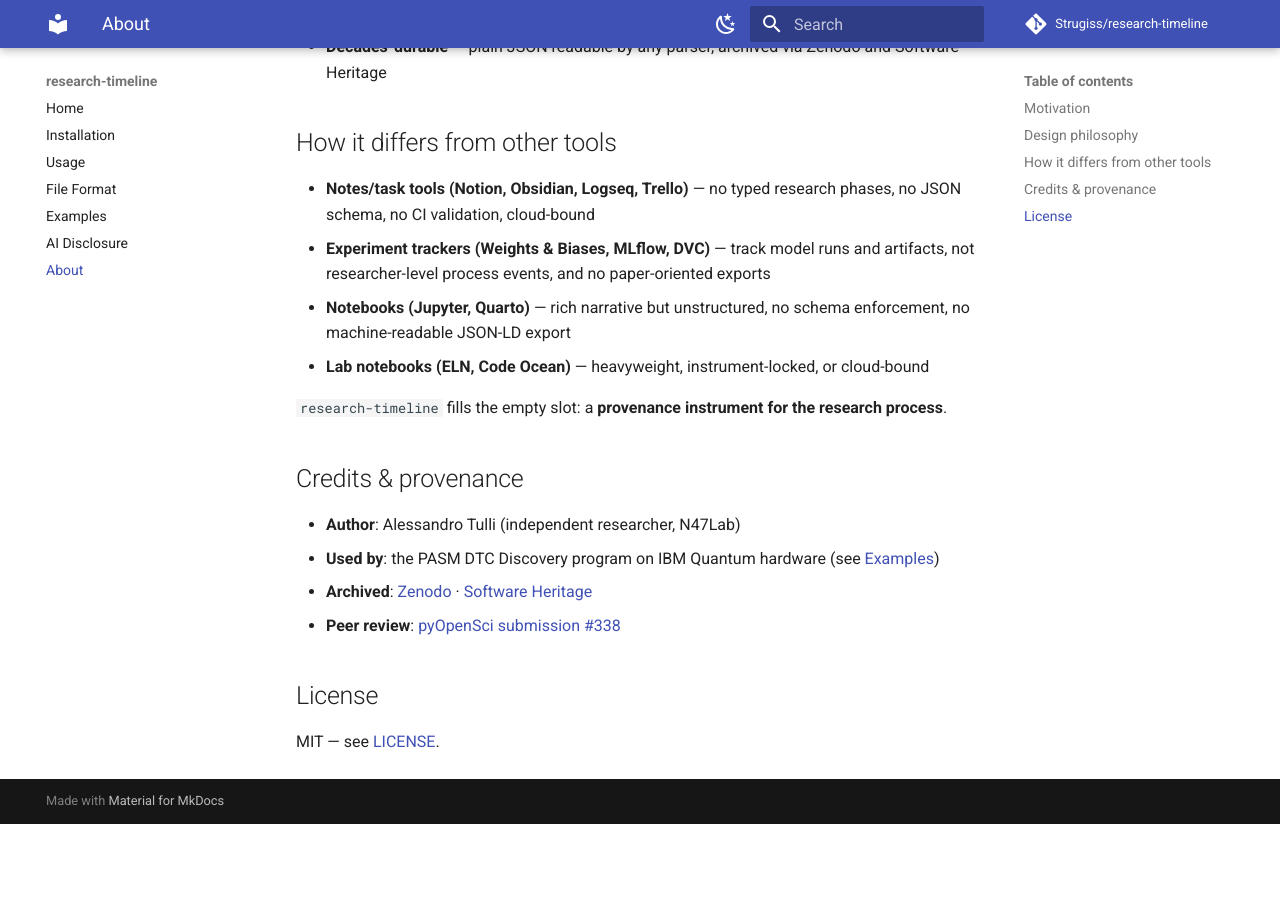
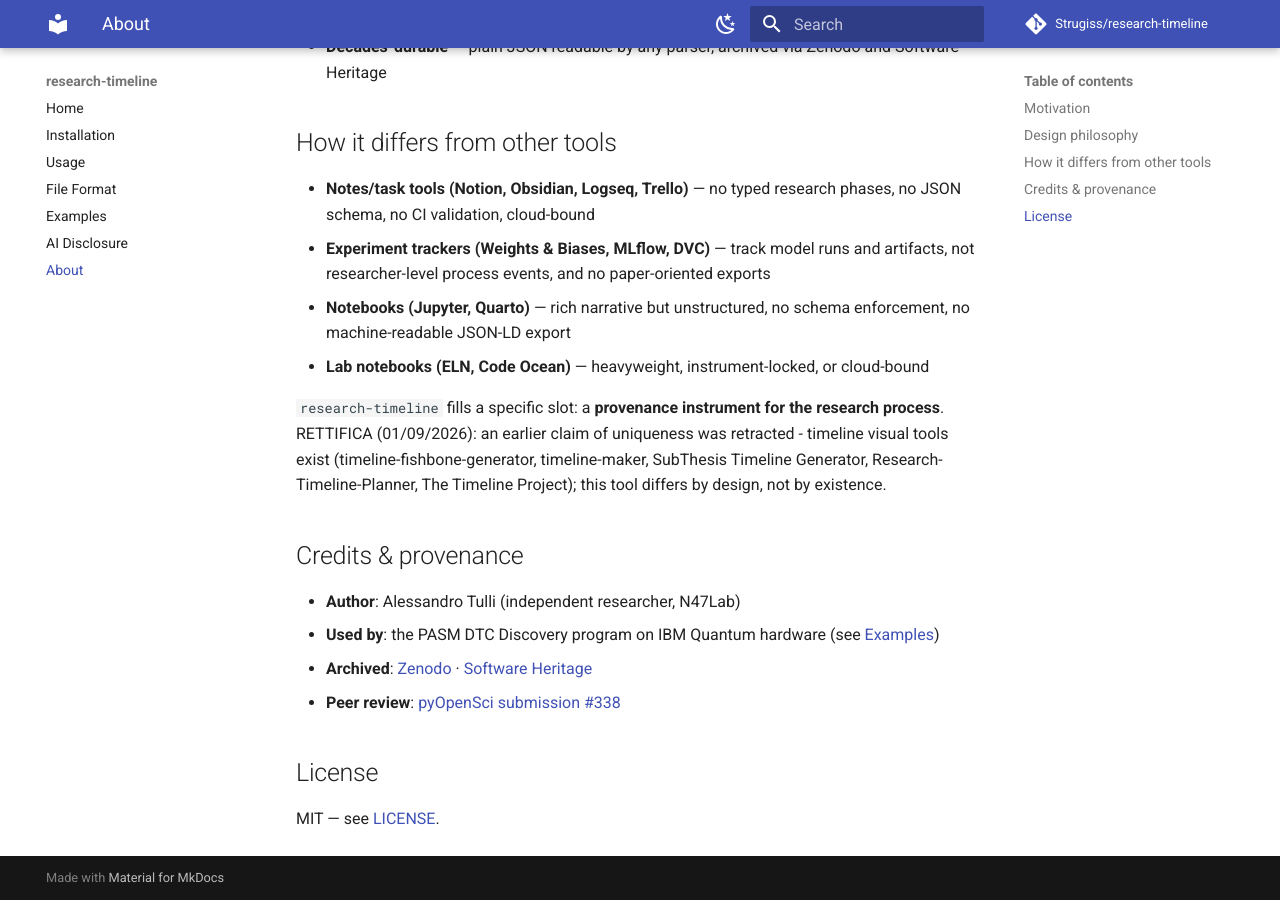
Before and after one commit to Strugiss/research-timeline, an MkDocs documentation site: the page built from docs/about.md, in a window 1280 px wide and 900 px high, scrolled down 665 px. Built offline with MkDocs 1.6.1 and Material for MkDocs 9.7.7, drawn with Linux system fonts in a browser that asks for light colours; comment, search, counter and statistics services are not loaded; before the commit the page ends 1489 px from its top, so only the background shows below that.

Commit message:
RETTIFICA 01/09/2026: ritirato empty slot claim

```diff
--- a/docs/about.md
+++ b/docs/about.md
@@ -27,7 +27,7 @@
 - **Notebooks (Jupyter, Quarto)** — rich narrative but unstructured, no schema enforcement, no machine-readable JSON-LD export
 - **Lab notebooks (ELN, Code Ocean)** — heavyweight, instrument-locked, or cloud-bound
 
-`research-timeline` fills the empty slot: a **provenance instrument for the research process**.
+`research-timeline` fills a specific slot: a **provenance instrument for the research process**. RETTIFICA (01/09/2026): an earlier claim of uniqueness was retracted - timeline visual tools exist (timeline-fishbone-generator, timeline-maker, SubThesis Timeline Generator, Research-Timeline-Planner, The Timeline Project); this tool differs by design, not by existence.
 
 ## Credits & provenance
 
```
